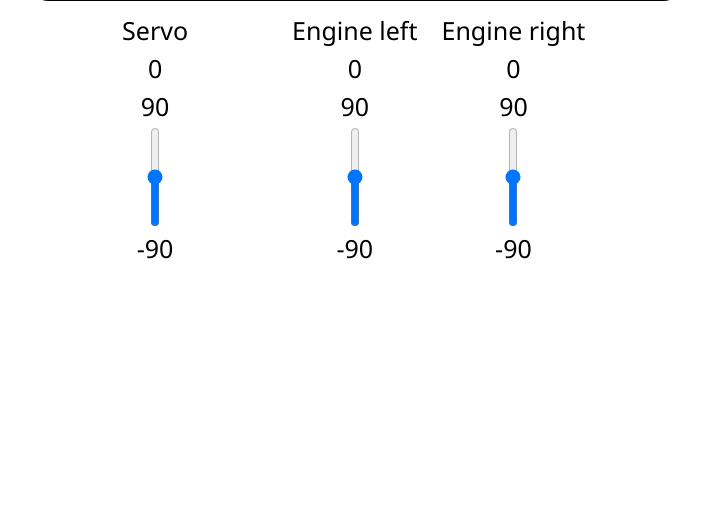
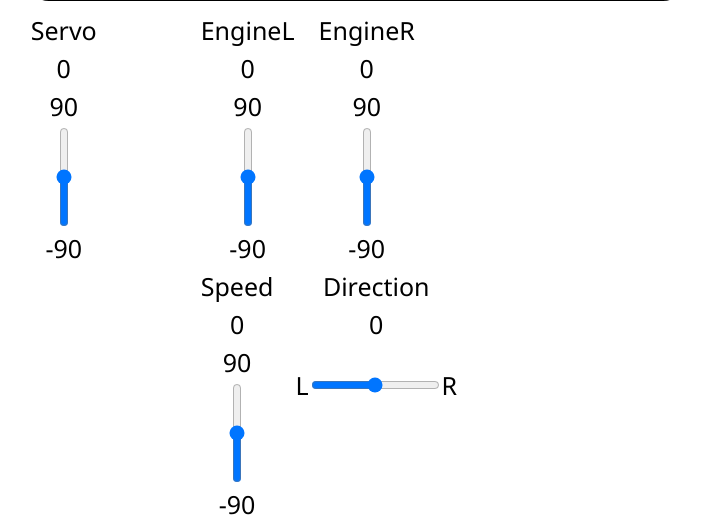
Before and after one commit to vasuy4/FlaskDron, a Flask app: page / in a window 1280 px wide. Shown: the part 371-902 px from the top of the page, without its empty margins (259-960 px from the left). Before the commit the page ends 630 px from the top, so only its background shows below. Run offline with Flask 3, Linux system fonts and the light colour scheme; parts of the project's set-up code (start-up, migrations or seed data) failed here and were passed over.

Commit message:
add speed and direction in html

```diff
--- a/flask_server.py
+++ b/flask_server.py
@@ -45,17 +45,22 @@ def update_slider() -> Response:
     slider_engine_right = request.json.get("slider_engine_right")
 
     response_data = {}
-    value_command: int = min(max(int(slider_servo) + 90, 10), 179)
+
     if slider_servo is not None:
         response_data["slider_value_servo"] = slider_servo
+        value_command: int = min(max(int(slider_servo) + 90, 10), 179)
         BUFFER["SERVO"][0] = value_command
         BUFFER["SERVO"][2] = False
     if slider_engine_left is not None:
         response_data["slider_value_engine_left"] = slider_engine_left
+
+        value_command: int = min(max(int(slider_engine_left) + 90, 10), 179)
         BUFFER["LENGINE"][0] = value_command
         BUFFER["LENGINE"][2] = False
     if slider_engine_right is not None:
         response_data["slider_value_engine_right"] = slider_engine_right
+
+        value_command: int = min(max(int(slider_engine_right) + 90, 10), 179)
         BUFFER["RENGINE"][0] = value_command
         BUFFER["RENGINE"][2] = False
     return jsonify(response_data)
--- a/static/css/style.css
+++ b/static/css/style.css
@@ -70,10 +70,33 @@ button {
 }
 
 .control_block {
-    display: flex;
     margin-left: 100px;
 }
 
 .margin_left20 {
     margin-left: 20px;
 }
+
+.control_engines {
+    display: flex;
+}
+
+.control_speed_direction {
+    display: flex;
+}
+
+.control_speed {
+    display: flex;
+    flex-direction: column;
+    align-items: center;
+}
+
+.control_direction {
+    display: flex;
+    flex-direction: column;
+    align-items: center;
+}
+
+.flex {
+    display: flex;
+}
--- a/templates/index.html
+++ b/templates/index.html
@@ -21,7 +21,7 @@
       <div class="control">
 
         <div class="monitor">
-            <img src="{{ url_for('static', filename='images/dron.gif') }}" alt="dron">
+<!--            <img src="{{ url_for('static', filename='images/dron.gif') }}" alt="dron">-->
         </div>
 
         <div class="controlChild">
@@ -35,8 +35,9 @@
           </div>
 
           <div class="control_block">
+            <div class="control_engines">
               <div class="control_servo_engine">
-              <p class="margin2">Engine left</p>
+                <p class="margin2">EngineL</p>
                 <p class="margin2"><span id="slider_value_engine_left">0</span></p>
                 <p class="margin2">90</p>
                 <input type="range" min="-90" max="90" id="slider_engine_left" class="slider_servo_engine margin2" />
@@ -44,12 +45,37 @@
               </div>
 
               <div class="control_servo_engine margin_left20">
-              <p class="margin2">Engine right</p>
+                <p class="margin2">EngineR</p>
                 <p class="margin2"><span id="slider_value_engine_right">0</span></p>
                 <p class="margin2">90</p>
                 <input type="range" min="-90" max="90" id="slider_engine_right" class="slider_servo_engine margin2" />
                 <p class="margin2">-90</p>
               </div>
+            </div>
+
+            <div class="control_speed_direction">
+              <div class="control_speed">
+                <p class="margin2">Speed</p>
+                <p class="margin2"><span id="slider_value_speed">0</span></p>
+                <p class="margin2">90</p>
+                <input type="range" min="-90" max="90" id="slider_speed" class="slider_servo_engine margin2" />
+                <p class="margin2">-90</p>
+              </div>
+
+              <div class="control_direction margin_left20">
+                <p class="margin2">Direction</p>
+                <p class="margin2"><span id="slider_value_direction">0</span></p>
+                <div class="flex">
+                  <p>L</p>
+                  <input type="range" min="-90" max="90" id="slider_direction" class="margin2" />
+                  <p>R</p>
+                </div>
+              </div>
+            </div>
+          </div>
+
+          <div class="controlChild">
+
           </div>
         </div>
       </div>
```
Lines whose indentation alone changed are shown as unchanged.
